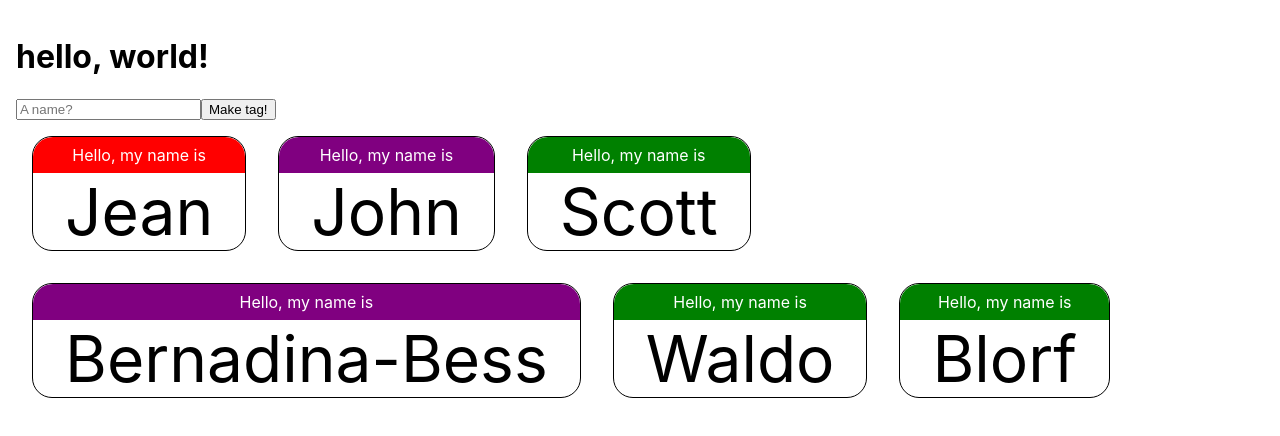
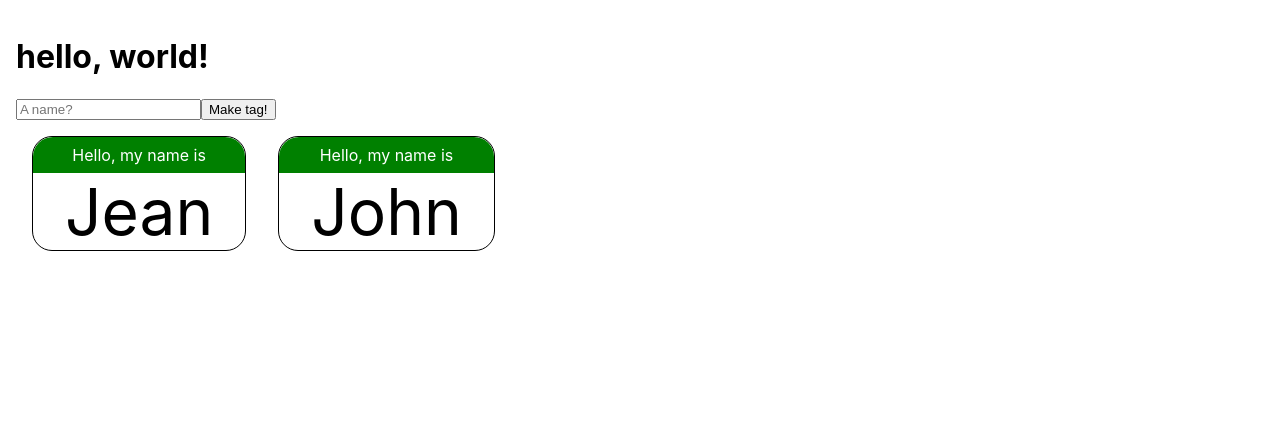
Before and after one commit to jeanlange/react-nametags, a React (Create React App) app: page / in a window 1280 px wide. Shown: the top 436 px of the page. Built offline with nearby package versions, Linux system fonts and the light colour scheme.

Commit message:
colors are set once they start

```diff
--- a/src/App.js
+++ b/src/App.js
@@ -13,27 +13,36 @@ function Tag({name, color}) {
 
 function App() {
   const [newName, setNewName] = useState("");
-  const [names, setNames] = useState(["Jean",  "John", "Scott", "Bernadina-Bess", "Waldo", "Blorf"])
-  const colors = ["blue", "red", "green", "purple"]
+  const [names, setNames] = useState([
+    {name: "Jean",  color: randomColor()},
+    {name: "John", color: randomColor()}])
+
   const tags = names.map(name => {
-    const color = colors[Math.floor(Math.random() * colors.length)];
-    return <Tag name={name} color={color} />;
+    return <Tag name={name.name} color={name.color} />;
   })
-
+  function randomColor() {
+    const colors = ["blue", "red", "green", "purple"]
+    return colors[Math.floor(Math.random() * colors.length)];
+  }
   function handleType(e) {
     setNewName(e.target.value);
   }
   function newTag() {
     let newNames = names.slice();
-    newNames.unshift(newName);
+    newNames.unshift({name: newName, color: randomColor()});
     setNames(newNames);
     setNewName("");
+  }
+  function maybeNewTag(e) {
+    if (e.which === 13) {
+      newTag();
+    }
   }
   return (
     <div>
       <h1>hello, world!</h1>
       <input type="text" placeholder="A name?" value={newName} onChange={handleType}></input>
-      <button onClick={newTag}>Make tag!</button>
+      <button onClick={newTag} onKeyPress={maybeNewTag}>Make tag!</button>
       <div className="tags">
         {tags}
       </div>
```
